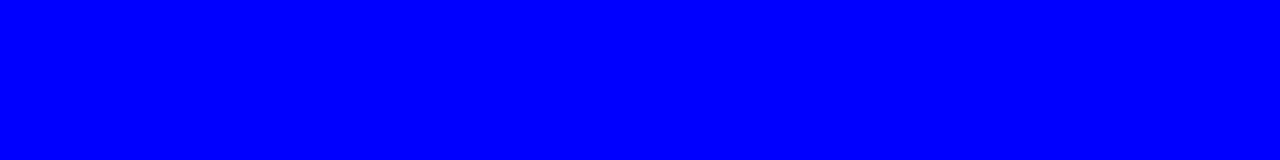
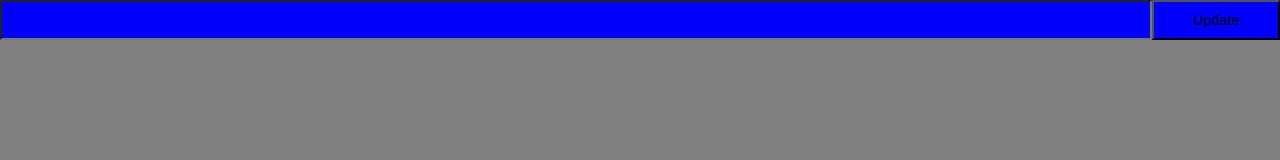
Before and after one commit to Kukifuplik/kodzolafem, a plain HTML site: page index.html in a window 1280 px wide. Drawn offline with Linux system fonts and the light colour scheme.

Commit message:
Update index.html

```diff
--- a/index.html
+++ b/index.html
@@ -1,20 +1,47 @@
 <html>
     <body>
         <style>
-            #button  {
-                background:blue;
-                top:0;
+            html,body {
+               background:grey;
+            }
+            #iframe  {
+                background:grey;
+                top:5%;
                 left:0;
-                height:100%;
+                height:95%;
                 width:100%;
                 position:fixed;
                 border:none;
             }
+            #input {
+                background:blue;
+                top:0;
+                left:0;
+                height:5%;
+                width:90%;
+                position:fixed;
+                font-size:calc(100%*1.5);
+            }
+            #button {
+                background:blue;
+                top:0;
+                left:90%;
+                height:5%;
+                width:10%;
+                position:fixed;
+                font-size:calc(100%*0.9);
+            }
         </style>
     </body>
     <head>
-        <button id="button"></button>
+        <iframe id="iframe" src=""></iframe>
+        <input id="input"></input>
+        <button id="button" onclick="Update()">Update</button>
         <script>
+            function Update() {
+              const url = document.getElementById("input").value;
+              document.getElementById("iframe").src = url;
+            }
         </script>
     </head>
 </html>
```
